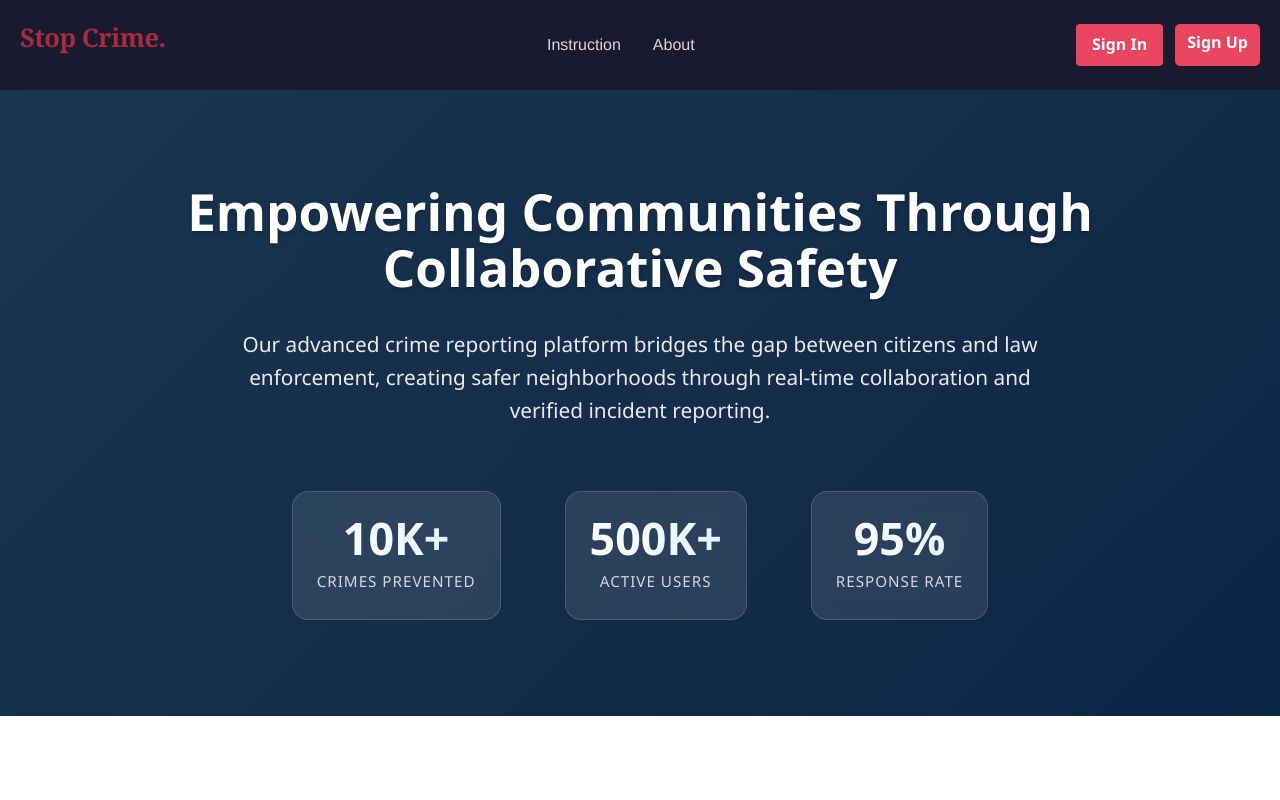
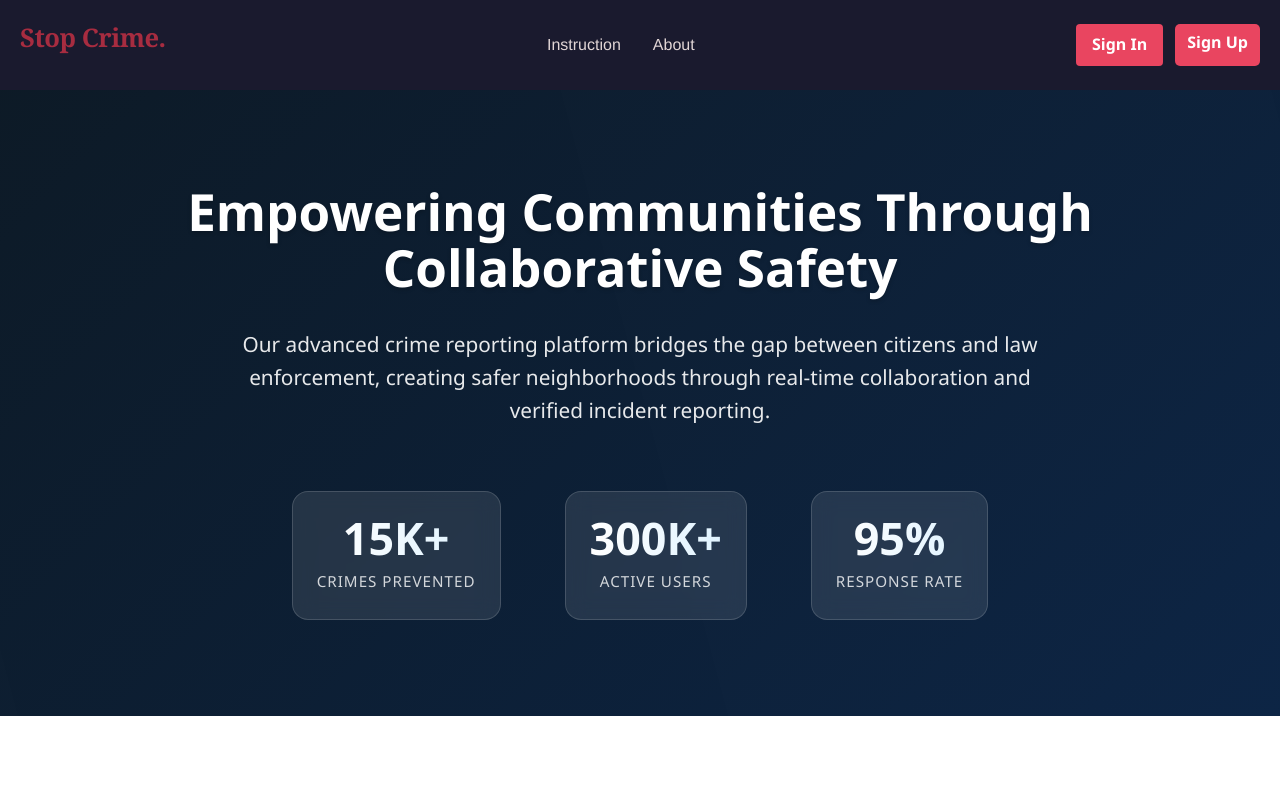
Before and after one commit to fahim-5/Crime-rescue-Team, a React (Vite) app in the folder frontend/: page /about in a window 1280 px wide. Shown: the top 800 px of the page. Built offline with nearby package versions, Linux system fonts and the light colour scheme.

Commit message:
the about.jsx has changed little more

```diff
--- a/frontend/src/components/About.jsx
+++ b/frontend/src/components/About.jsx
@@ -28,11 +28,11 @@ const About = () => {
           </p>
           <div className={styles.stats}>
             <div className={styles.statItem}>
-              <span className={styles.statNumber}>10K+</span>
+              <span className={styles.statNumber}>15K+</span>
               <span className={styles.statLabel}>Crimes Prevented</span>
             </div>
             <div className={styles.statItem}>
-              <span className={styles.statNumber}>500K+</span>
+              <span className={styles.statNumber}>300K+</span>
               <span className={styles.statLabel}>Active Users</span>
             </div>
             <div className={styles.statItem}>
--- a/frontend/src/components/About.module.css
+++ b/frontend/src/components/About.module.css
@@ -1,5 +1,5 @@
 .container {
-  --primary: #1a3650;
+  --primary: #0d1a26;
   --secondary: #4a90e2;
   --accent: #ff6b35;
   --background: #f8fbfe;
```
